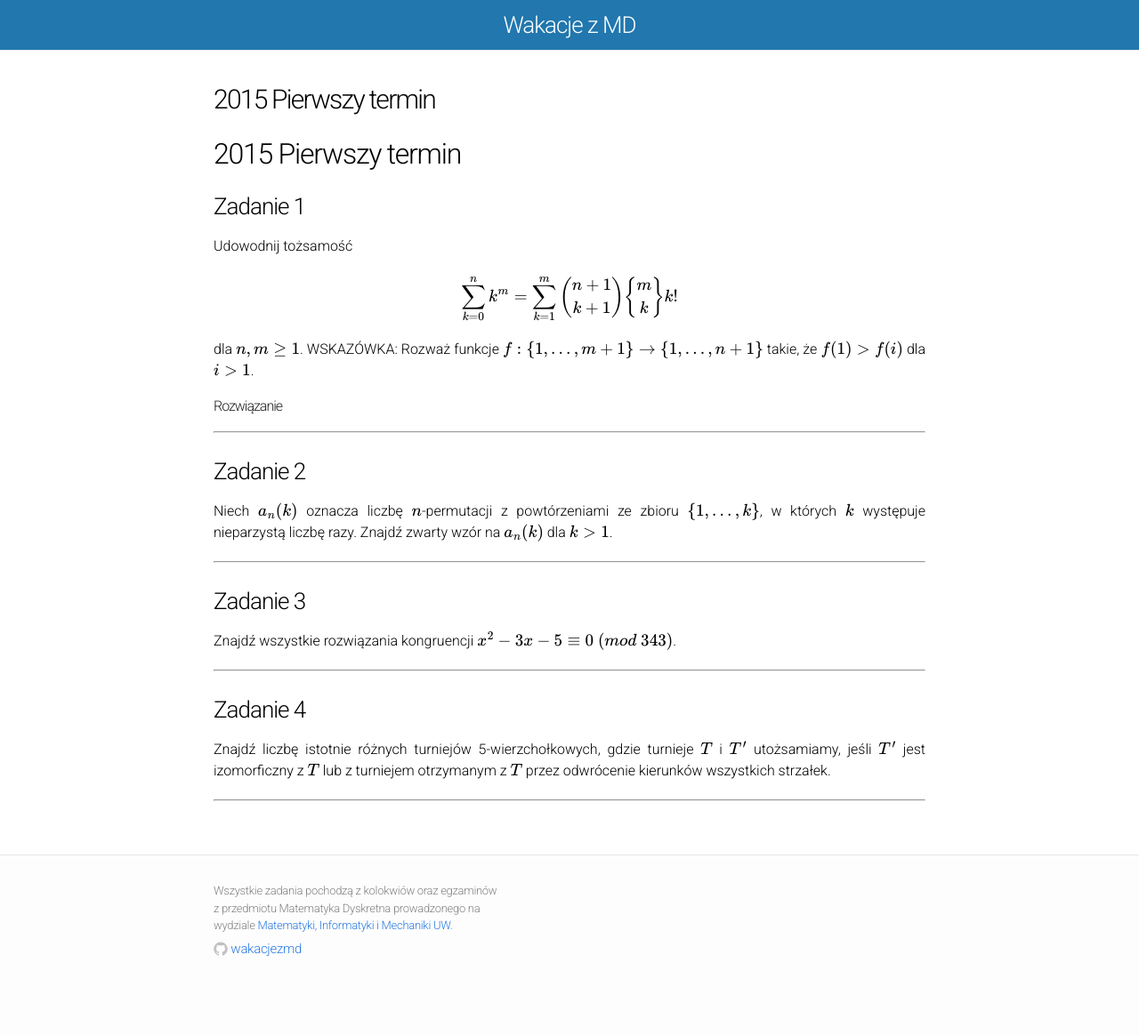
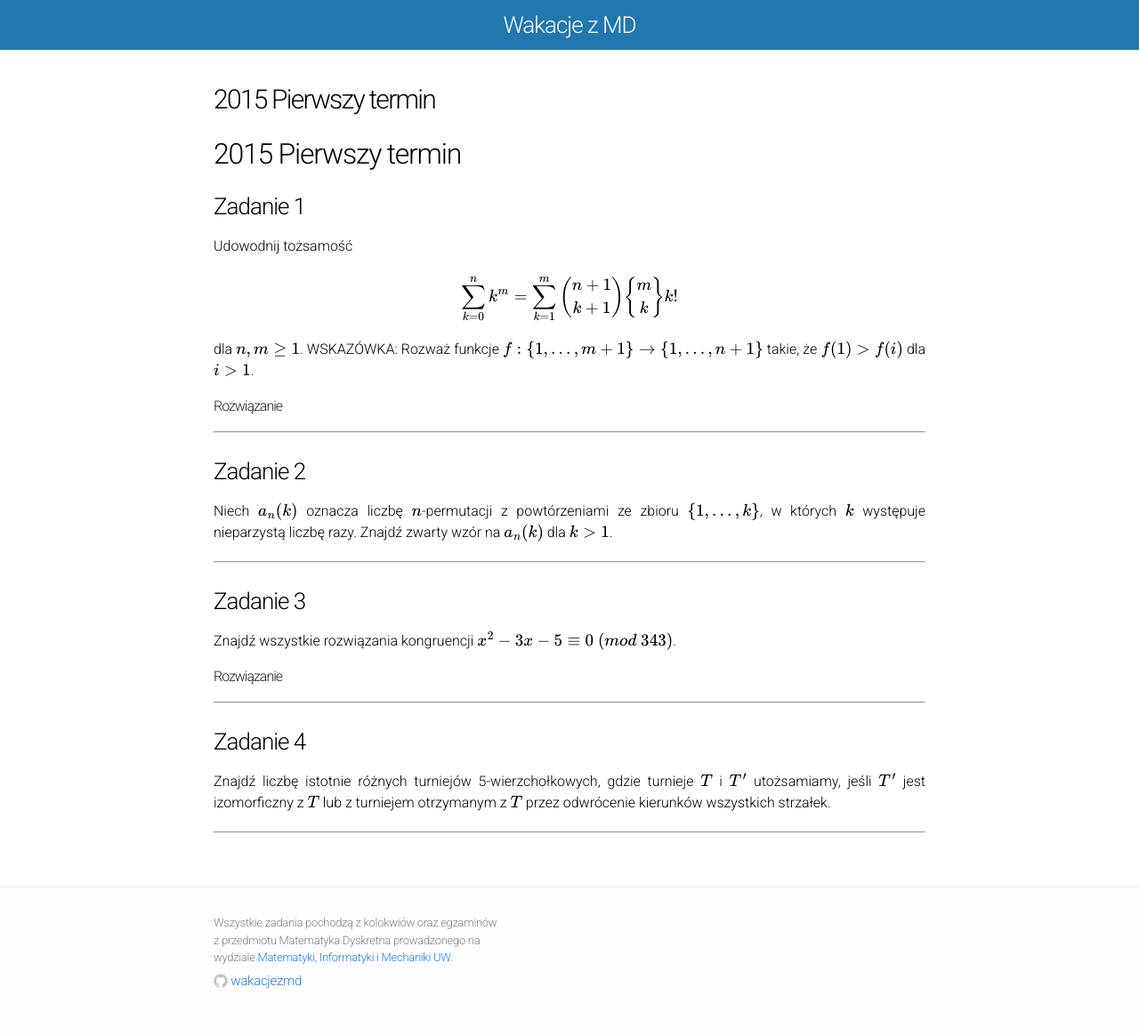
Before and after one commit to wakacjezmd/wakacjezmd.github.io, a Jekyll site: the page built from _solutions/2015/2015-egzamin-1.md, in a window 1280 px wide. Shown: the whole page at 89% size. Built offline with Jekyll 4.4.1, drawn with Linux system fonts in a browser that asks for light colours; nearby versions of some CDN libraries; formulas are drawn with MathJax 3; our own code applies the rules of GitHub Pages for plain Markdown files; before the commit the page ends 1128 px from its top, so only the background shows below that.

Commit message:
[2015/I/3]: Dodaj link do rozwiązania

```diff
--- a/_solutions/2015/2015-egzamin-1.md
+++ b/_solutions/2015/2015-egzamin-1.md
@@ -54,6 +54,17 @@
 ### Zadanie 3
 Znajdź wszystkie rozwiązania kongruencji \\(x^2 - 3x - 5\equiv 0\ (mod\ 343)\\).
 
+<div data-collapse>
+  <h4 class="collapsible">Rozwiązanie</h4>
+  <div class="solution">
+    <p>
+      <a href="https://math.stackexchange.com/q/2324171/237591">
+        https://math.stackexchange.com/q/2324171/237591
+      </a>
+    </p>
+  </div>
+</div>
+
 ---
 
 ### Zadanie 4
```
